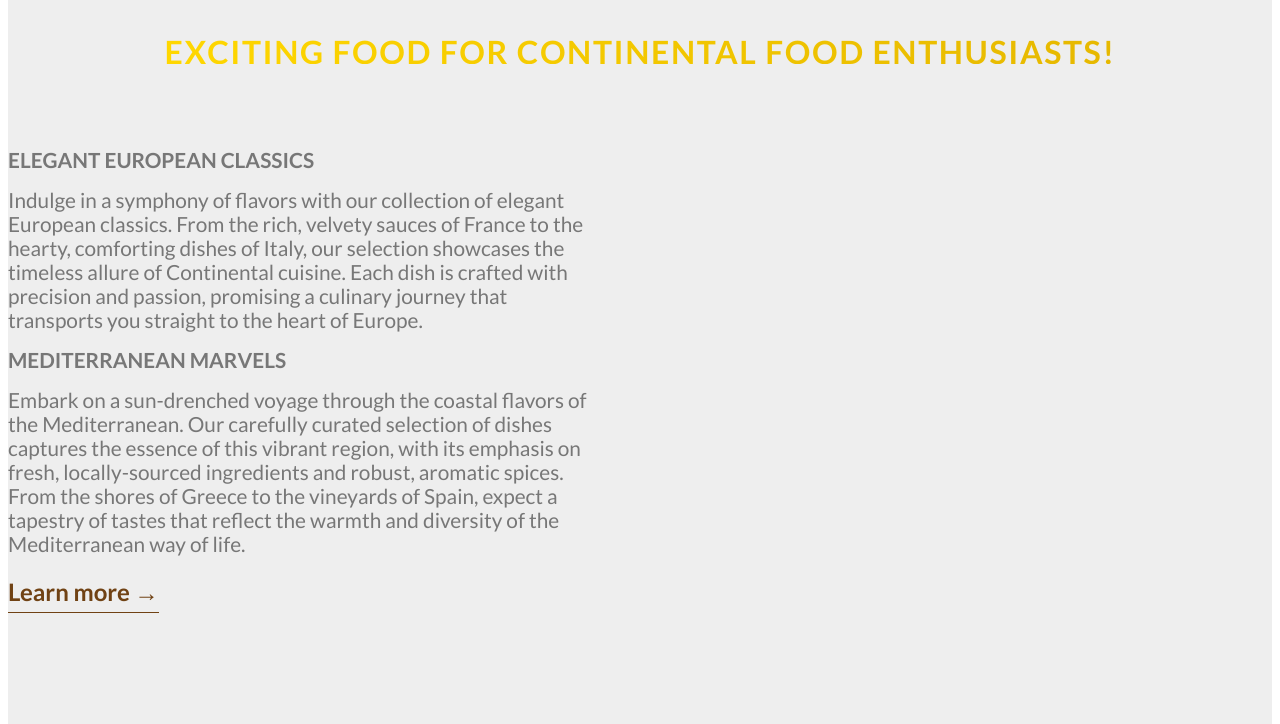
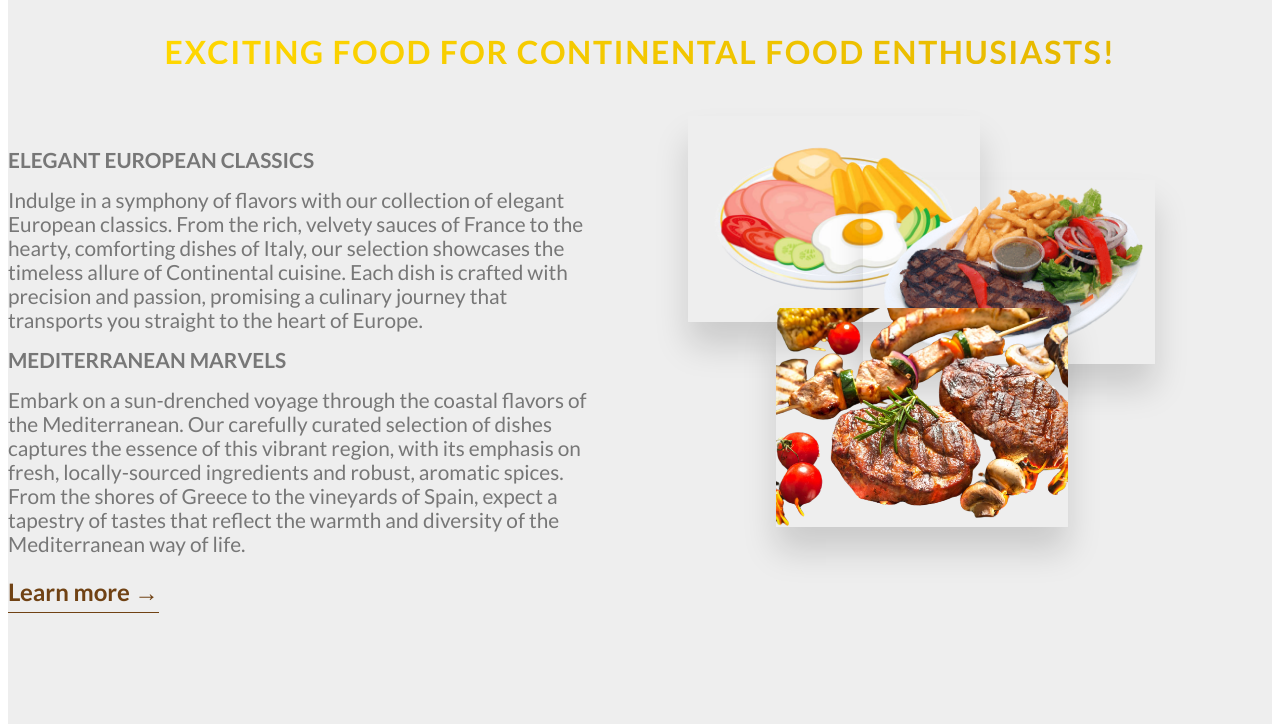
Before and after one commit to MuhammadAsadUllah000/TastyDelights-Project, a website: page index.html in a window 1280 px wide. Shown: the part 768-1492 px from the top of the page. Drawn offline with Linux system fonts and the light colour scheme.

Commit message:
updated files

```diff
--- a/index.html
+++ b/index.html
@@ -60,7 +60,11 @@
                     <a href="#" class="button-text"> Learn more &rarr;</a>
                 </div>
                 <div class="col-1-of-2">
-
+                    <div class="composition">
+                        <img src="/Images/continental 1.png" alt="" class="composition-photo composition-photo-p1">
+                        <img src="/Images/continental 2 .png" alt="" class="composition-photo composition-photo-p2">
+                        <img src="/Images/continental 3.png" alt="" class="composition-photo composition-photo-p3">
+                    </div>
                 </div>
             </div>
 
--- a/sass/components/continental-food.scss
+++ b/sass/components/continental-food.scss
@@ -54,3 +54,46 @@
 
 
 }
+
+
+.composition{
+    position: relative;
+
+    &-photo{
+        width: 50%;
+        box-shadow: 0 1.5rem 2rem rgba($color: #000000, $alpha: .15);
+        position: absolute;
+        transition: all .3s;
+
+
+
+        &-p1{
+            top: -2rem;
+            left: 0;
+            z-index:10 ;
+
+        }
+
+        &-p2{
+
+            top: 2rem;
+            right:20%;
+            z-index: 20;
+
+        }
+        &-p3{
+            top: 10rem;
+            left: 15%;
+            z-index: 30;
+
+        }
+
+        &:hover{
+            transform: scale(1.1);
+            outline: 5px solid $color-primary-light;
+            box-shadow: 0 2.5rem 2rem rgba($color: #000000, $alpha: .3);
+            z-index: 40;
+        }
+    }
+
+}
```
Also changed, not shown: Images/continental 1.jpg (deleted), Images/continental 1.png (added), Images/continental 2 .png (added), Images/continental 2.png (deleted), Images/continental 3.jpg (deleted), Images/continental 3.png (added), style.css.
